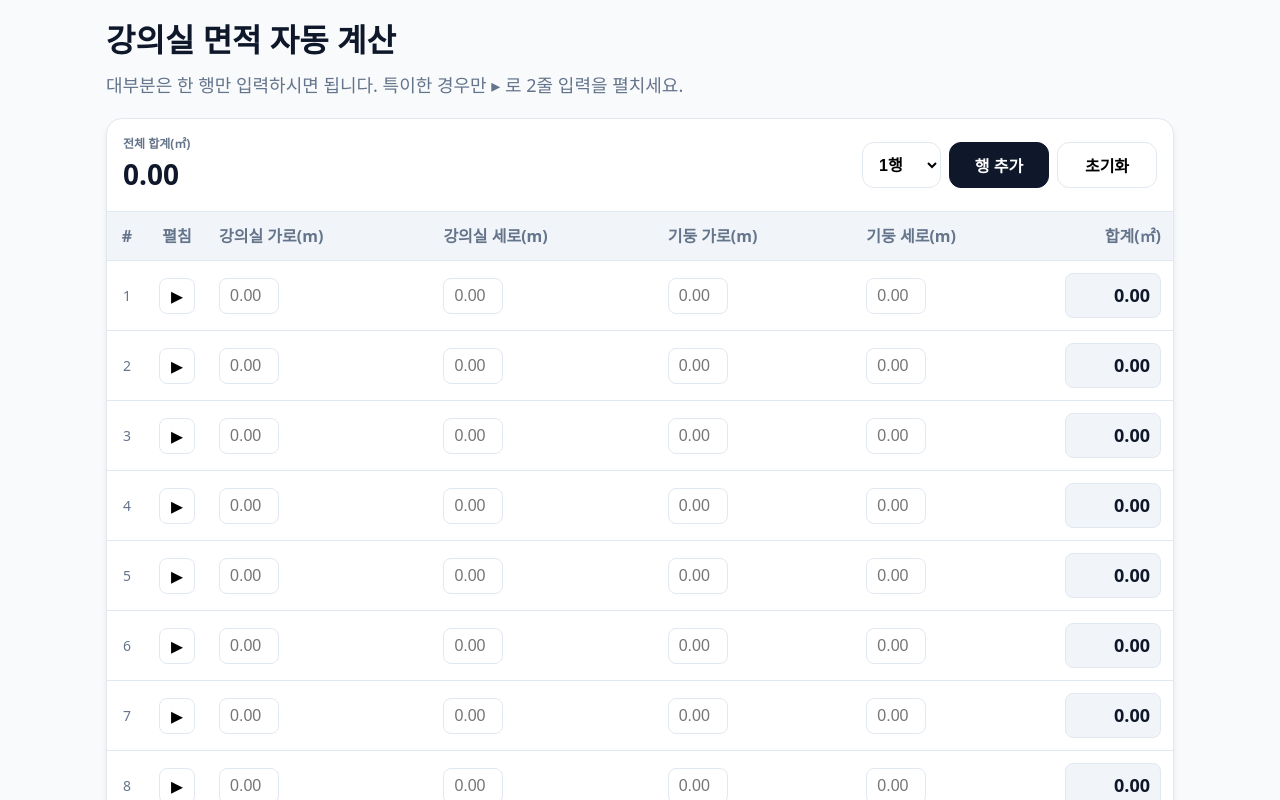
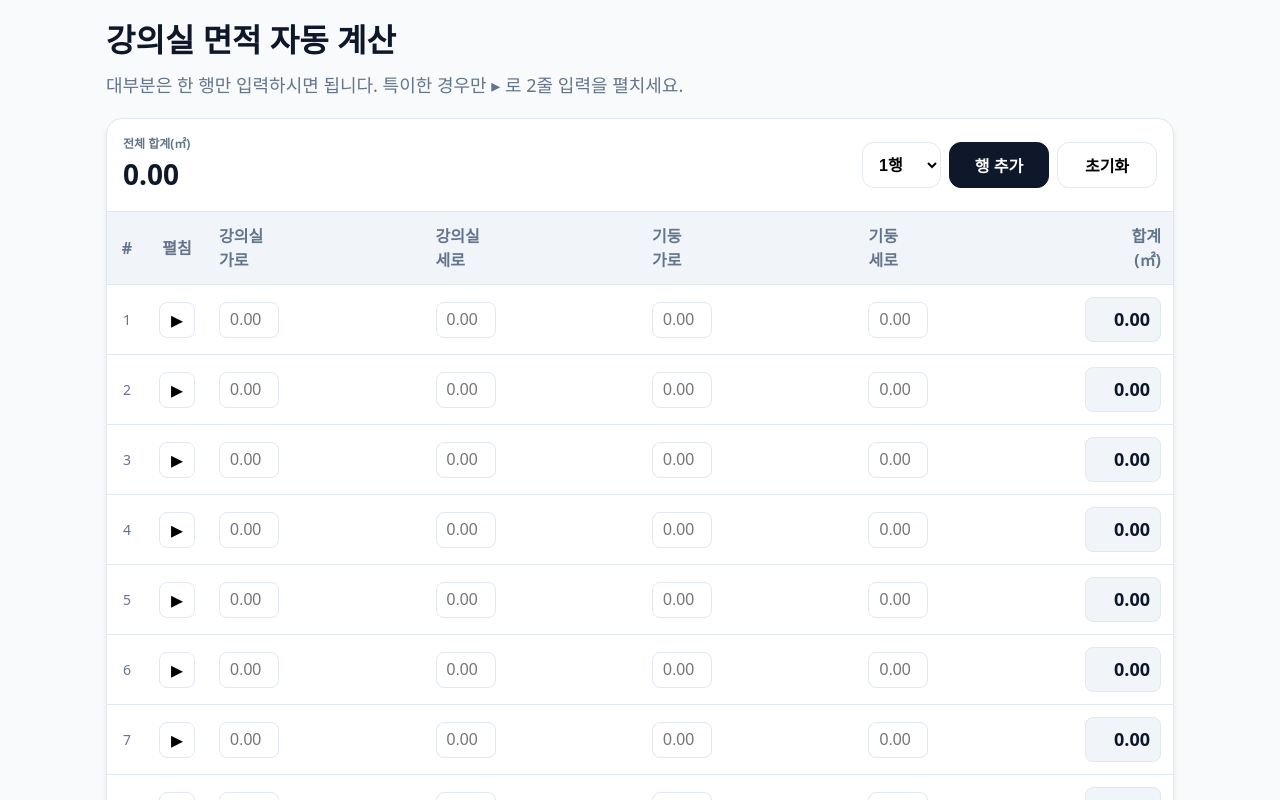
Before and after one commit to kimjonghyeok62/area_measure_gpt, a React (Vite) app: page / in a window 1280 px wide. Shown: the top 800 px of the page. Built offline with nearby package versions, Linux system fonts and the light colour scheme.

Commit message:
Add line breaks to table headers to reduce width and minimize mobile horizontal scroll

```diff
--- a/src/App.tsx
+++ b/src/App.tsx
@@ -488,11 +488,11 @@ export default function App() {
                                 <tr>
                                     <th className="th" style={{ width: 40, textAlign: 'center' }}>#</th>
                                     <th className="th" style={{ width: 50, textAlign: 'center' }}>펼침</th>
-                                    <th className="th">강의실 가로(m)</th>
-                                    <th className="th">강의실 세로(m)</th>
-                                    <th className="th">기둥 가로(m)</th>
-                                    <th className="th">기둥 세로(m)</th>
-                                    <th className="th" style={{ width: 120, textAlign: 'right' }}>합계(㎡)</th>
+                                    <th className="th">강의실<br/>가로</th>
+                                    <th className="th">강의실<br/>세로</th>
+                                    <th className="th">기둥<br/>가로</th>
+                                    <th className="th">기둥<br/>세로</th>
+                                    <th className="th" style={{ width: 100, textAlign: 'right' }}>합계<br/>(㎡)</th>
                                 </tr>
                             </thead>
                             <tbody>
```
